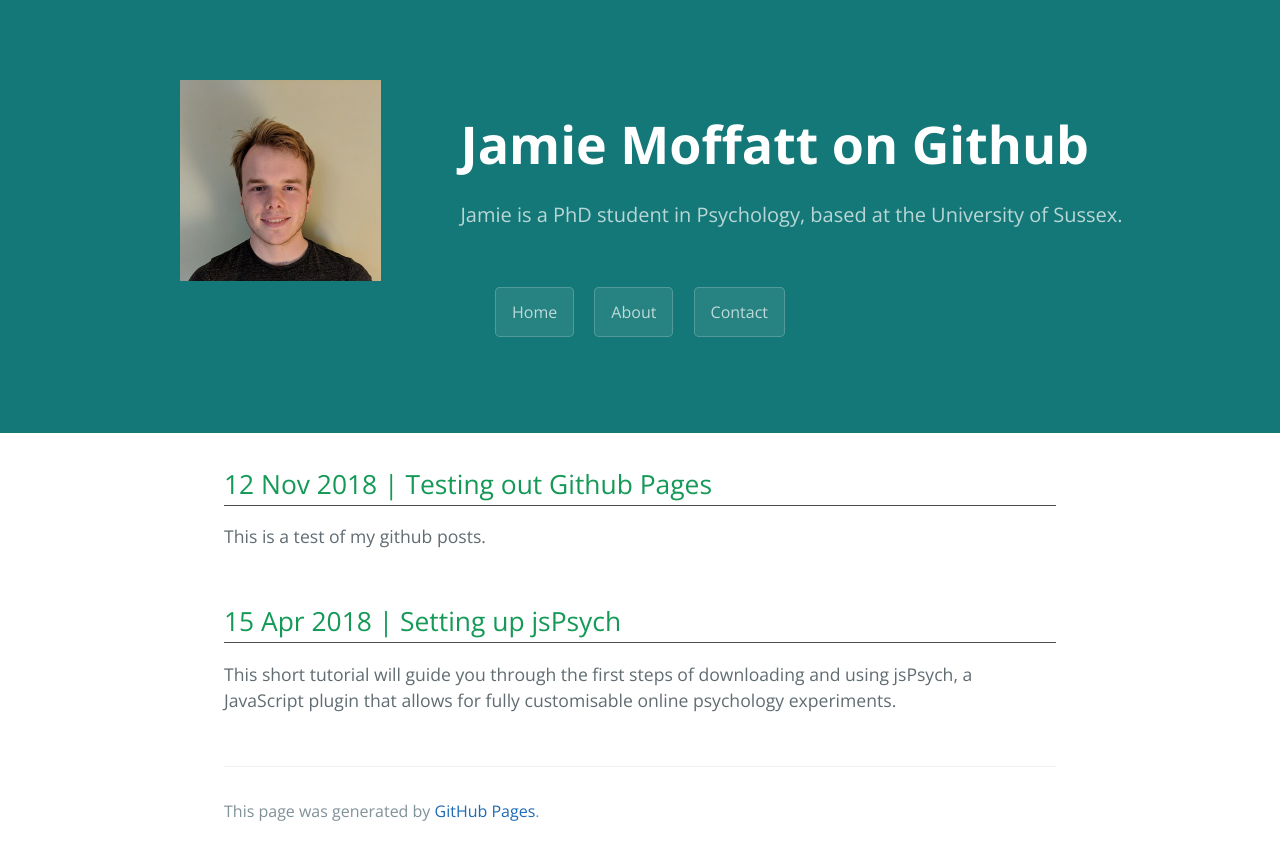
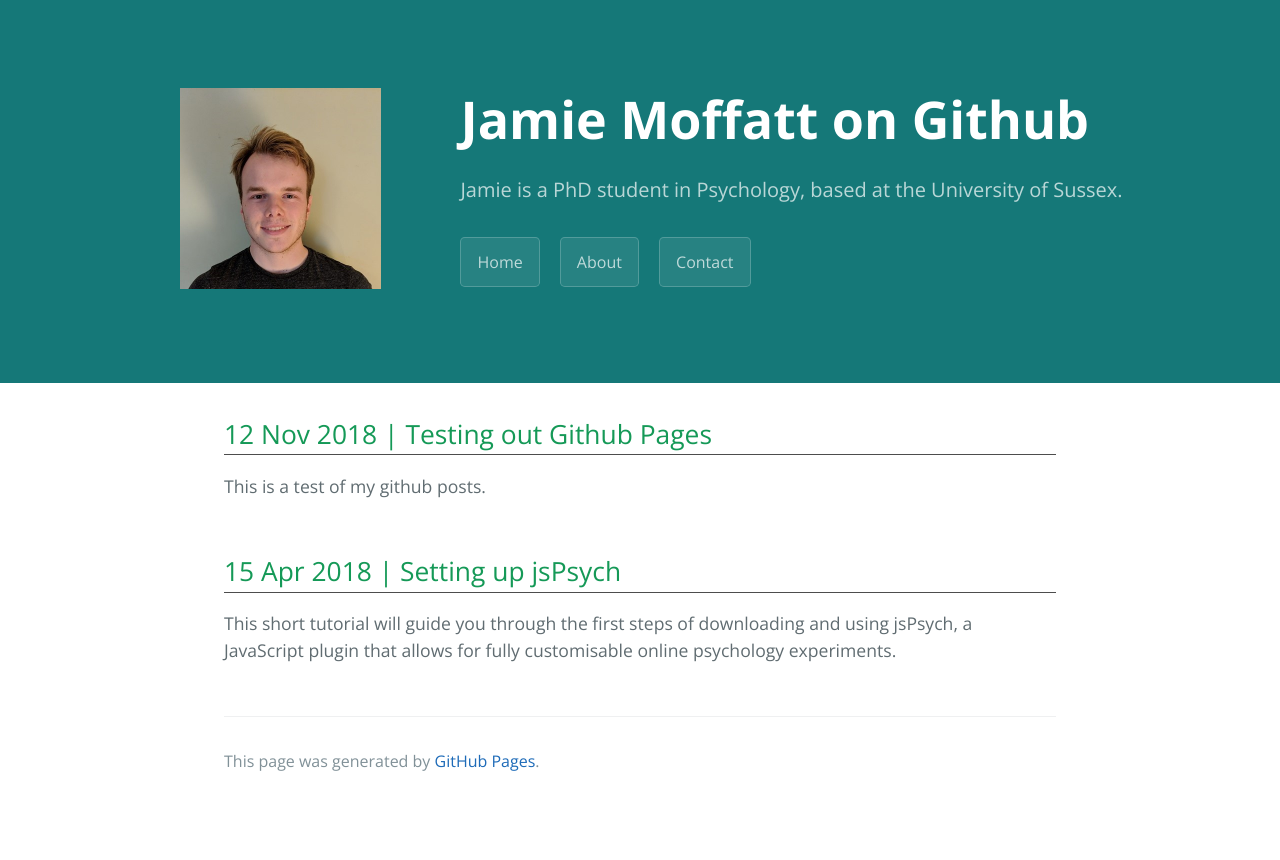
Before and after one commit to jamie-moffatt/jamie-moffatt.github.io, a Jekyll site: the page built from index.md, in a window 1280 px wide. Shown: the top 860 px of the page. Built offline with Jekyll 4.4.1, drawn with Linux system fonts in a browser that asks for light colours; our own code applies the rules of GitHub Pages for plain Markdown files.

Commit message:
Update default.html

```diff
--- a/_layouts/default.html
+++ b/_layouts/default.html
@@ -29,10 +29,8 @@
     </div><div class="header-txt">
       <h1 class="project-name">{{ site.title | default: site.github.repository_name }}</h1>
       <h2 class="project-tagline">{{ site.description | default: site.github.project_tagline }}</h2>
-    </div>
       <!-- The pages -->
       <!-- May be able to edit this in the future with liquid, to have it automatically load in pages as buttons -->
-      <div class="page-btns">
       <a href = 'https://jamie-moffatt.github.io' class = "btn">Home</a>
       <a href = "/about.html" class = "btn">About</a>
       <a href = "/contact.html" class = "btn">Contact</a>
```
